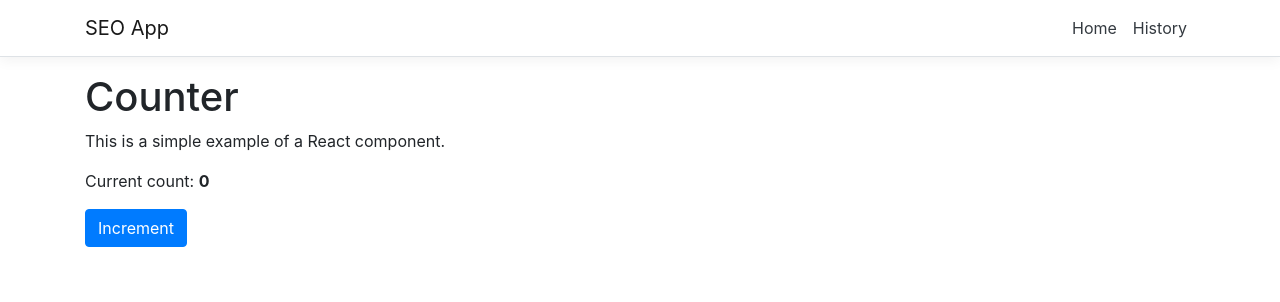
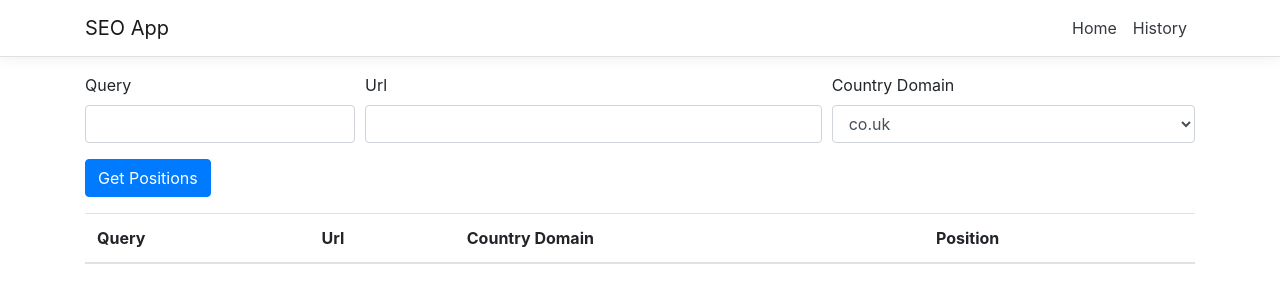
Before and after one commit to nunocerdeiralopes/SEO-API, a React (Create React App) app in the folder ReactApp/ClientApp/: page /history in a window 1280 px wide. Shown: the top 302 px of the page. Built offline with nearby package versions, Linux system fonts and the light colour scheme.

Commit message:
Add Hangfire dashboard.

```diff
--- a/ReactApp/ClientApp/src/components/History.js
+++ b/ReactApp/ClientApp/src/components/History.js
@@ -3,28 +3,106 @@ import React, { Component } from 'react';
 export class History extends Component {
     static displayName = History.name;
 
-  constructor (props) {
+    constructor(props) {
         super(props);
-    this.state = { currentCount: 0 };
-    this.incrementCounter = this.incrementCounter.bind(this);
+        this.state = {
+            inputQuery: '',
+            inputUrl: '',
+            inputCountryDomain: 'co.uk',
+            items: []
+        };
+
+        this.handleInputChange = this.handleInputChange.bind(this);
+        this.handleSubmit = this.handleSubmit.bind(this);
     }
 
-  incrementCounter () {
+    handleInputChange(event) {
+        const target = event.target;
+        const value = target.type === 'checkbox' ? target.checked : target.value;
+        const name = target.name;
+
         this.setState({
-      currentCount: this.state.currentCount + 1
+            [name]: value
         });
     }
 
-  render () {
+    async handleSubmit(event) {
+        event.preventDefault();
+
+        var params = [this.state.inputQuery, this.state.inputUrl, this.state.inputCountryDomain];
+        var esc = encodeURIComponent;
+        let positionFetched = '';
+
+
+        //API request
+        const response = await fetch('https://localhost:44386/api/google/' + params.map(k => esc(k) + "/").join(''))
+        const data = await response.json();
+        positionFetched = '' + data;
+
+
+        let items = [...this.state.items];
+
+        items.push({ inputQuery: this.state.inputQuery, inputUrl: this.state.inputUrl, inputCountryDomain: this.state.inputCountryDomain, positions: positionFetched });
+
+        this.setState({
+            inputQuery: '',
+            inputUrl: '',
+            inputCountryDomain: 'co.uk',
+            items
+        });
+
+    }
+
+    render() {
         return (
             <div>
-        <h1>Counter</h1>
-
-        <p>This is a simple example of a React component.</p>
-
-        <p>Current count: <strong>{this.state.currentCount}</strong></p>
-
-        <button className="btn btn-primary" onClick={this.incrementCounter}>Increment</button>
+                <form onSubmit={this.handleSubmit}>
+                    <div className="form-row">
+                        <div className="form-group col-md-3">
+                            <label htmlFor="inputQueryID">Query</label>
+                            <input type="text" className="form-control" id="inputQueryID" name="inputQuery" value={this.state.inputQuery} onChange={this.handleInputChange} required />
+                        </div>
+                        <div className="form-group col-md-5">
+                            <label htmlFor="inputUrlID">Url</label>
+                            <input type="text" className="form-control" id="inputUrlID" name="inputUrl" value={this.state.inputUrl} onChange={this.handleInputChange} required />
+                        </div>
+                        <div className="form-group col-md-4">
+                            <label htmlFor="inputCountryDomainID">Country Domain</label>
+                            <select id="inputCountryDomainID" name="inputCountryDomain" value={this.state.inputCountryDomain} className="form-control" onChange={this.handleInputChange} required>
+                                <option value="co.uk">co.uk</option>
+                                <option value="com">com</option>
+                                <option value="co.au">co.au</option>
+                            </select>
+                        </div>
+                    </div>
+                    <div className="form-group row">
+                        <div className="col-sm-10">
+                            <button type="submit" className="btn btn-primary">Get Positions</button>
+                        </div>
+                    </div>
+                </form>
+                <table className='table table-striped'>
+                    <thead>
+                        <tr>
+                            <th>Query</th>
+                            <th>Url</th>
+                            <th>Country Domain</th>
+                            <th>Position</th>
+                        </tr>
+                    </thead>
+                    <tbody>
+                        {this.state.items.map(item => {
+                            return (
+                                <tr>
+                                    <td>{item.inputQuery}</td>
+                                    <td>{item.inputUrl}</td>
+                                    <td>{item.inputCountryDomain}</td>
+                                    <td>{item.positions}</td>
+                                </tr>
+                            );
+                        })}
+                    </tbody>
+                </table>
             </div>
         );
     }
```
Also changed, not shown: 1 other file (tests, documents, lock files or other folders). Lines whose indentation alone changed are shown as unchanged.
